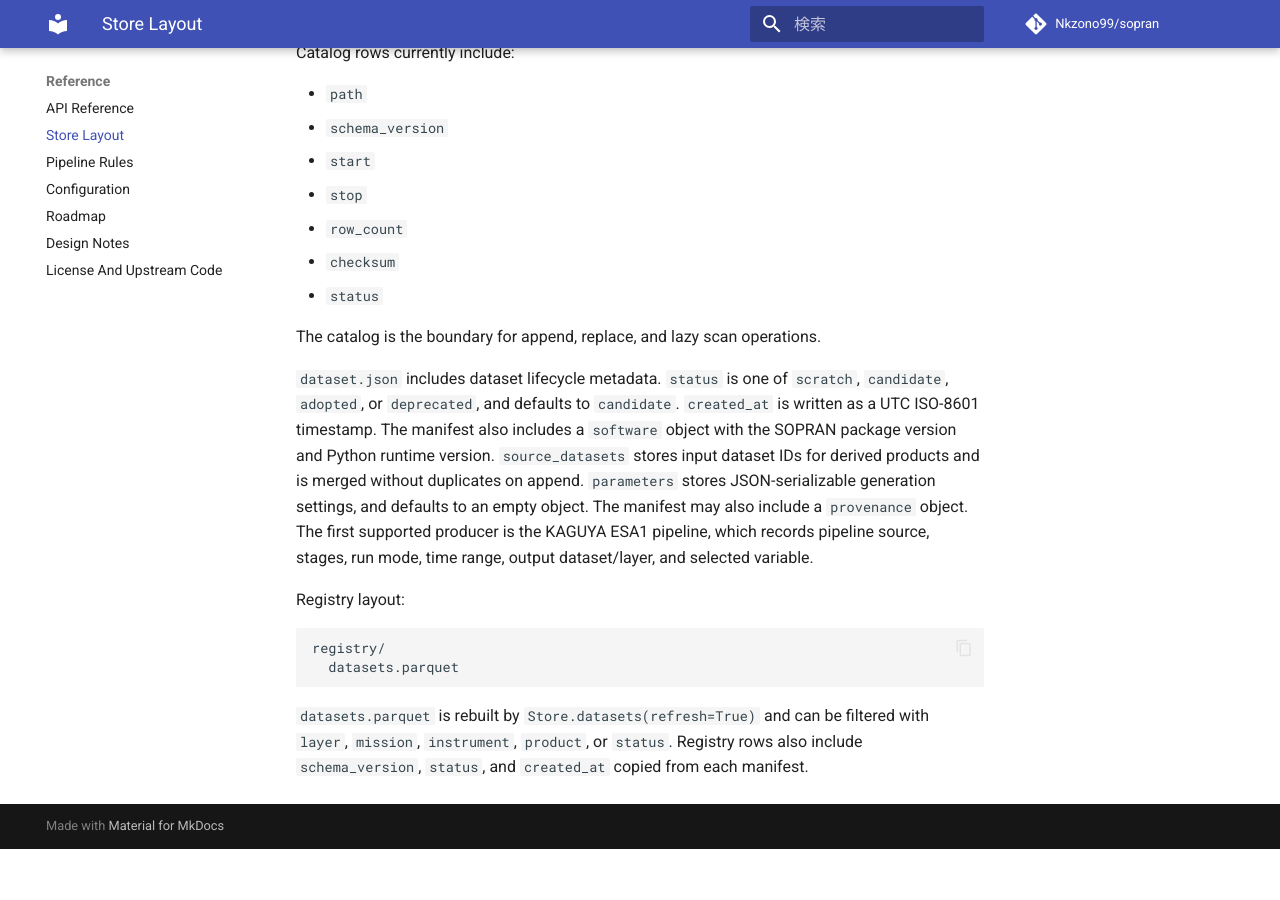
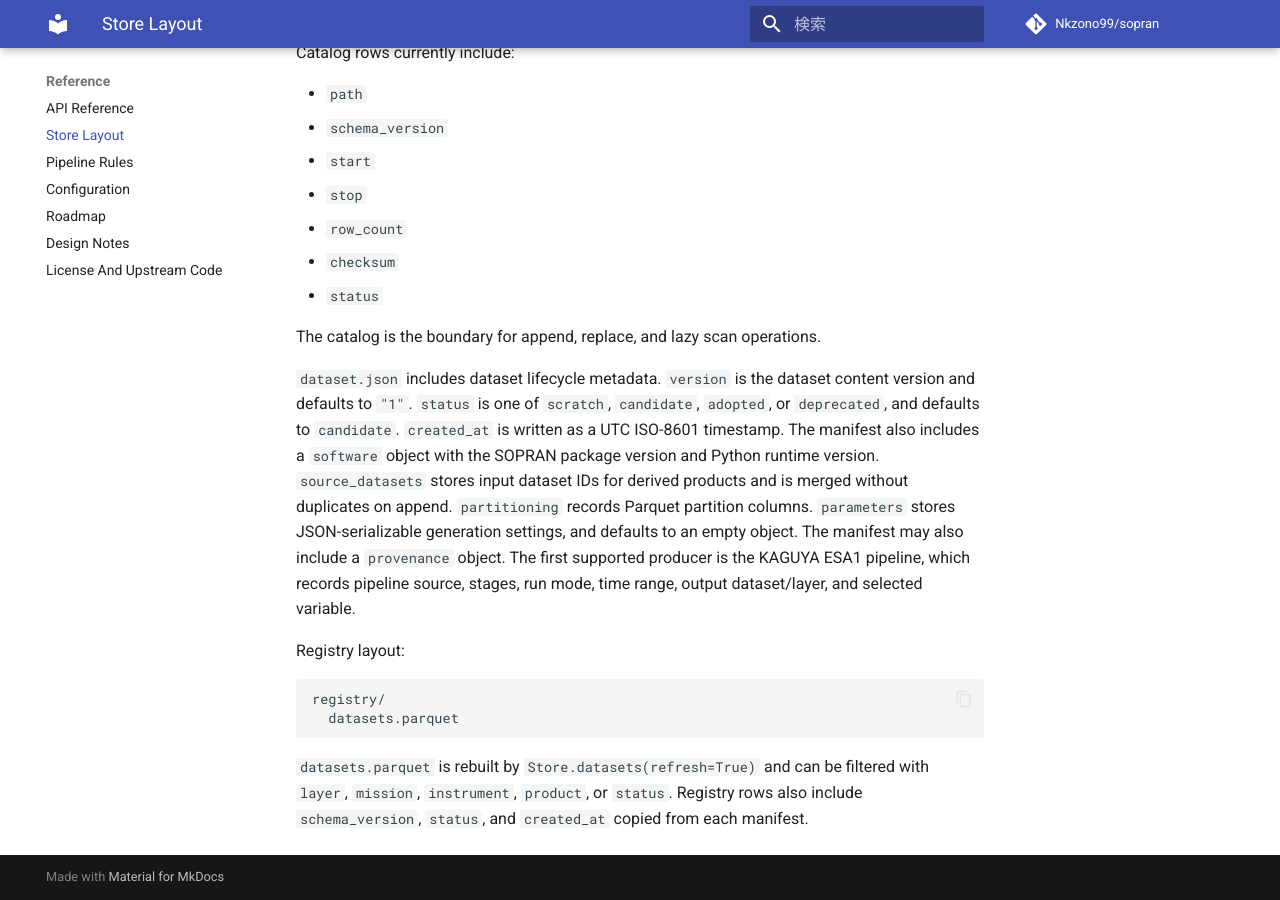
Before and after one commit to Nkzono99/sopran, an MkDocs documentation site: the page built from docs/reference/store-layout.md, in a window 1280 px wide and 900 px high, scrolled down 513 px. Built offline with MkDocs 1.6.1 and Material for MkDocs 9.7.7, drawn with Linux system fonts in a browser that asks for light colours; comment, search, counter and statistics services are not loaded; before the commit the page ends 1362 px from its top, so only the background shows below that.

Commit message:
Add dataset manifest version and partitioning

```diff
--- a/docs/reference/store-layout.md
+++ b/docs/reference/store-layout.md
@@ -31,16 +31,17 @@ Catalog rows currently include:
 
 The catalog is the boundary for append, replace, and lazy scan operations.
 
-`dataset.json` includes dataset lifecycle metadata. `status` is one of
-`scratch`, `candidate`, `adopted`, or `deprecated`, and defaults to `candidate`.
+`dataset.json` includes dataset lifecycle metadata. `version` is the dataset
+content version and defaults to `"1"`. `status` is one of `scratch`,
+`candidate`, `adopted`, or `deprecated`, and defaults to `candidate`.
 `created_at` is written as a UTC ISO-8601 timestamp. The manifest also includes
 a `software` object with the SOPRAN package version and Python runtime version.
 `source_datasets` stores input dataset IDs for derived products and is merged
-without duplicates on append. `parameters` stores JSON-serializable generation
-settings, and defaults to an empty object. The manifest may also include a
-`provenance` object. The first supported producer is the KAGUYA ESA1 pipeline,
-which records pipeline source, stages, run mode, time range, output
-dataset/layer, and selected variable.
+without duplicates on append. `partitioning` records Parquet partition columns.
+`parameters` stores JSON-serializable generation settings, and defaults to an
+empty object. The manifest may also include a `provenance` object. The first
+supported producer is the KAGUYA ESA1 pipeline, which records pipeline source,
+stages, run mode, time range, output dataset/layer, and selected variable.
 
 Registry layout:
 
```
Also changed, not shown: SPEC.md (+2 -2 lines), docs/concepts/store.md (+7 -3 lines), 2 other files.
